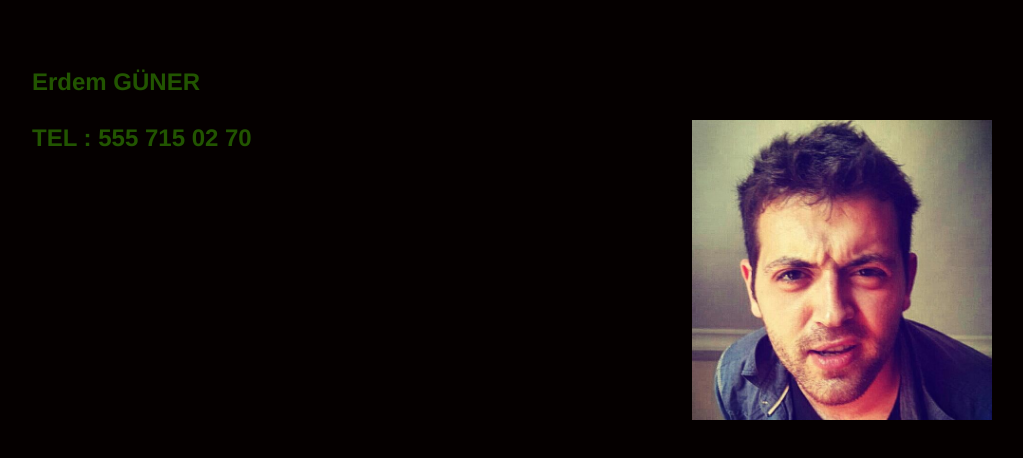
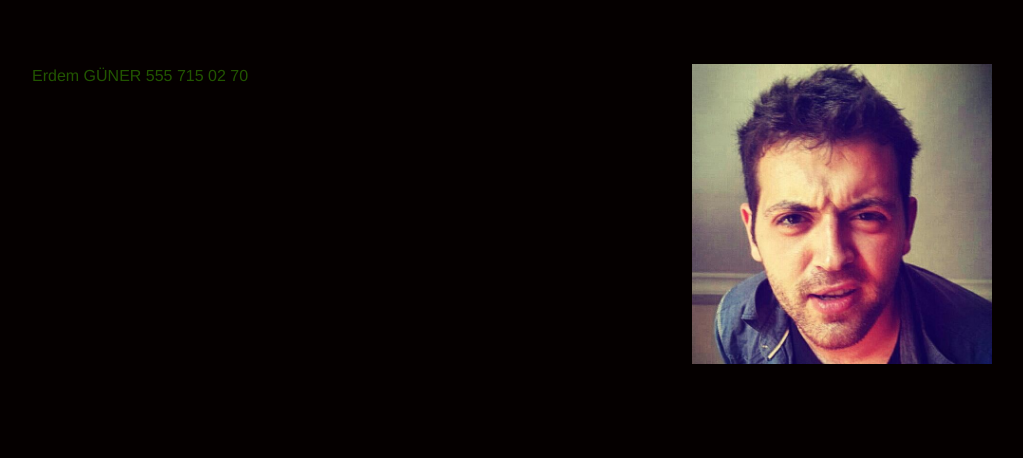
Before and after one commit to erdemguner/erdemguner.github.io, a plain HTML site: page index.html in a window 1280 px wide. Shown: the whole page, without its empty margins (128-1151 px from the left). Drawn offline with Linux system fonts and the light colour scheme.

Commit message:
Update index.html

```diff
--- a/index.html
+++ b/index.html
@@ -5,10 +5,10 @@
 </head>
 <body>
   <header>
-  <h2>Erdem GÜNER<h2>
+  Erdem GÜNER
     <img src="pp.jpg">
 
-        TEL : 555 715 02 70
+     555 715 02 70
 
 
 
```
